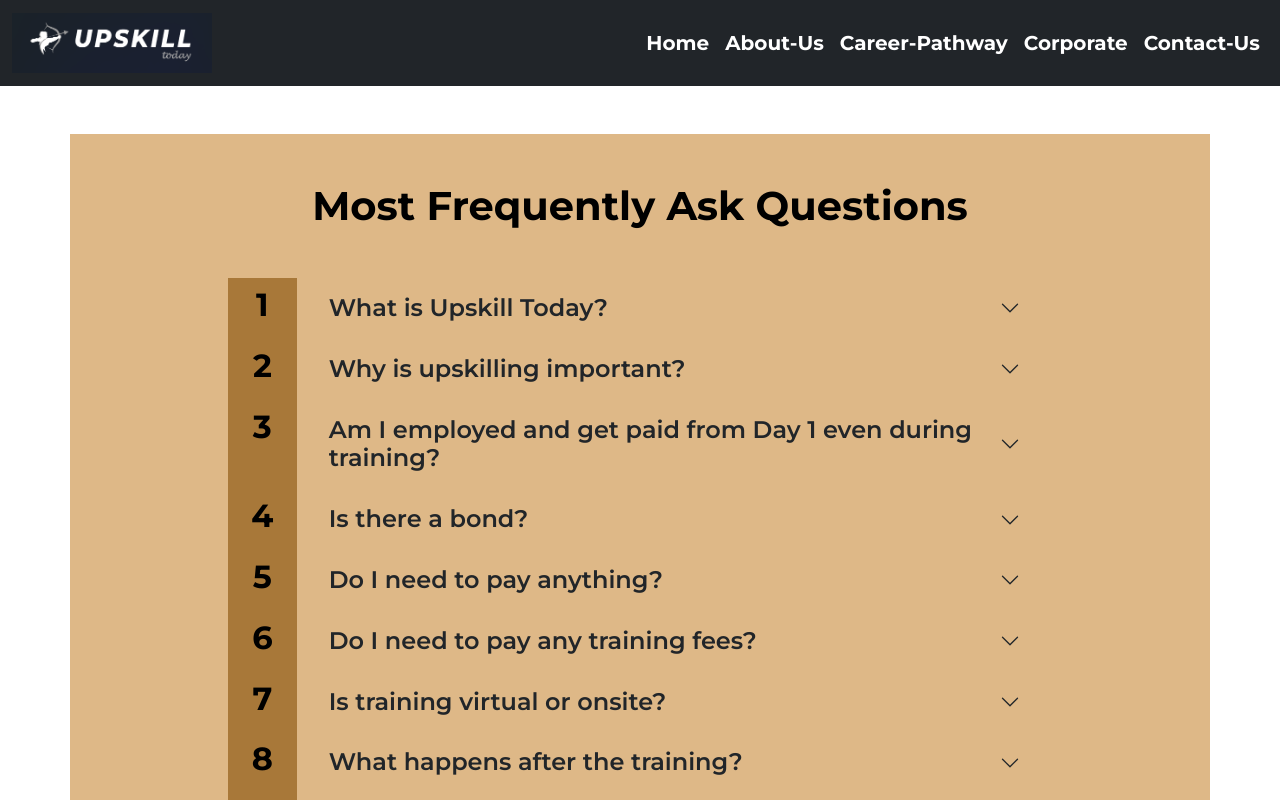
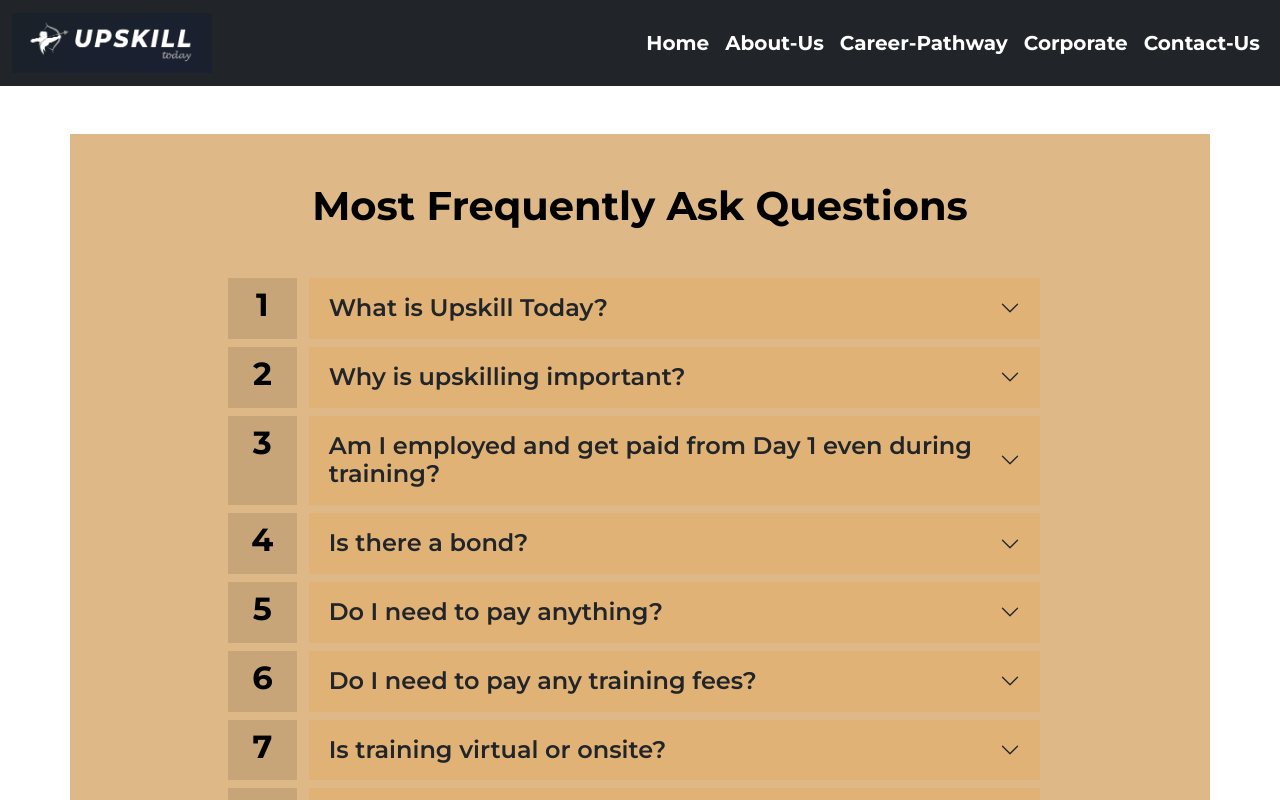
Before and after one commit to Chiang-Yong/Upskill-Today-1, a React (Create React App) app: page /Contact in a window 1280 px wide. Shown: the top 800 px of the page. Built offline with nearby package versions, Linux system fonts and the light colour scheme.

Commit message:
Update the CSS for FAQ

```diff
--- a/src/pages/Contact/FAQ.js
+++ b/src/pages/Contact/FAQ.js
@@ -10,10 +10,9 @@ const FAQ = () => {
       {FAQData.map((faq) => {
         return (
 
-            <Accordion className="faq mx-auto" flush key={faq.id}>
+            <Accordion className="mx-auto" flush key={faq.id}>
               <Accordion.Item eventKey={faq.id}>
-                <Row className="text-center"
-                  style={{borderColor:'black',borderWidth:'2px'}}>
+                <Row className="text-center">
                     <Col className="text-center" sm={1}>
                         <h2 className="text-center my-2"
                         style={{color:'black'}}>
@@ -21,7 +20,7 @@ const FAQ = () => {
                         </h2>
                     </Col>
                     <Col sm={11}>
-                        <Accordion.Header className="accodian-collapse" data-bs-toggle="collapse">{faq.qtn}</Accordion.Header>
+                        <Accordion.Header className="accodian-collapse">{faq.qtn}</Accordion.Header>
                     </Col>
                 </Row>
 
@@ -37,11 +36,11 @@ const FAQ = () => {
               </Accordion.Item>
             </Accordion>
 
-        );
+        )
       })}
-      ;
+
     </Container>
-  );
-};
+  )
+}
 
 export default FAQ;
--- a/src/pages/Contact/faq.css
+++ b/src/pages/Contact/faq.css
@@ -2,6 +2,7 @@
     height: auto;
     width: 100%;
     background-color: burlywood;
+    padding-bottom: 3%;
 
 }
 
@@ -39,16 +40,16 @@
 .faq  .accordion-button {
     font-weight: 600;
     font-size: 1.5rem;
-    background-color: burlywood;
+    background-color: rgb(224, 178, 118) ;
   }
 
 .faq  .accordion-button:not(.collapsed) {
     color: black;
-    background-color: burlywood;
+    background-color: rgb(224, 178, 118);
   }
 
 .faq  .accordion-button:not(.collapsed)::after {
-    filter: brightness(10%) invert(70%);
+    filter: brightness(10%) invert(50%);
   }
 
 .faq  .accordion-body:not(.collapsed) {
@@ -71,17 +72,17 @@
   } */
 
   .faq .col-sm-1 {
-    background-color: rgb(168, 120, 57);
+    background-color: rgba(0, 0, 0, 0.1);
     }
 
   .faq .col-sm-11 {
-    background-color:burlywood;
     border: 1%;
 
   }
 
 .faq .row {
-    border-width: 1%;
-    border-color:#000;
+    border-color: burlywood;
+    padding-bottom: 1%;
+    background-color: burlywood;
 
 }
```
